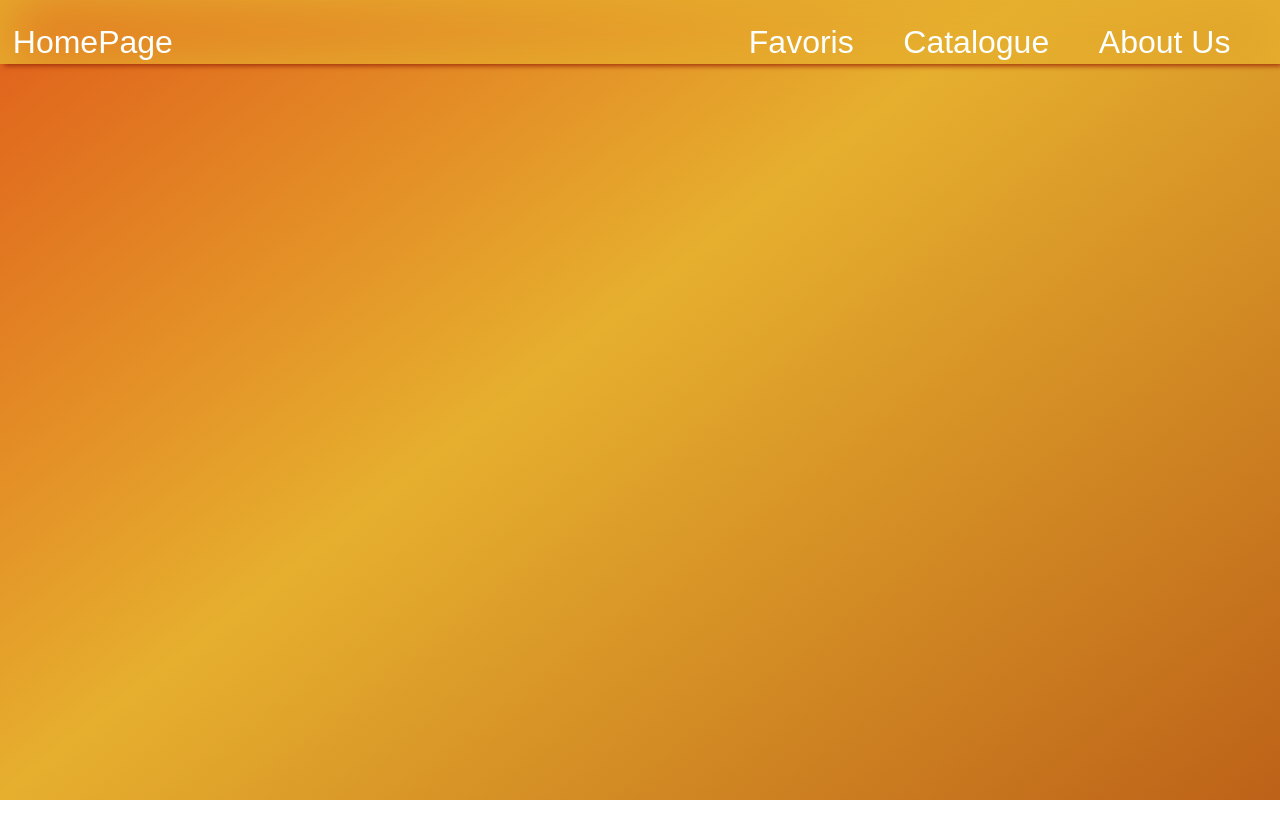
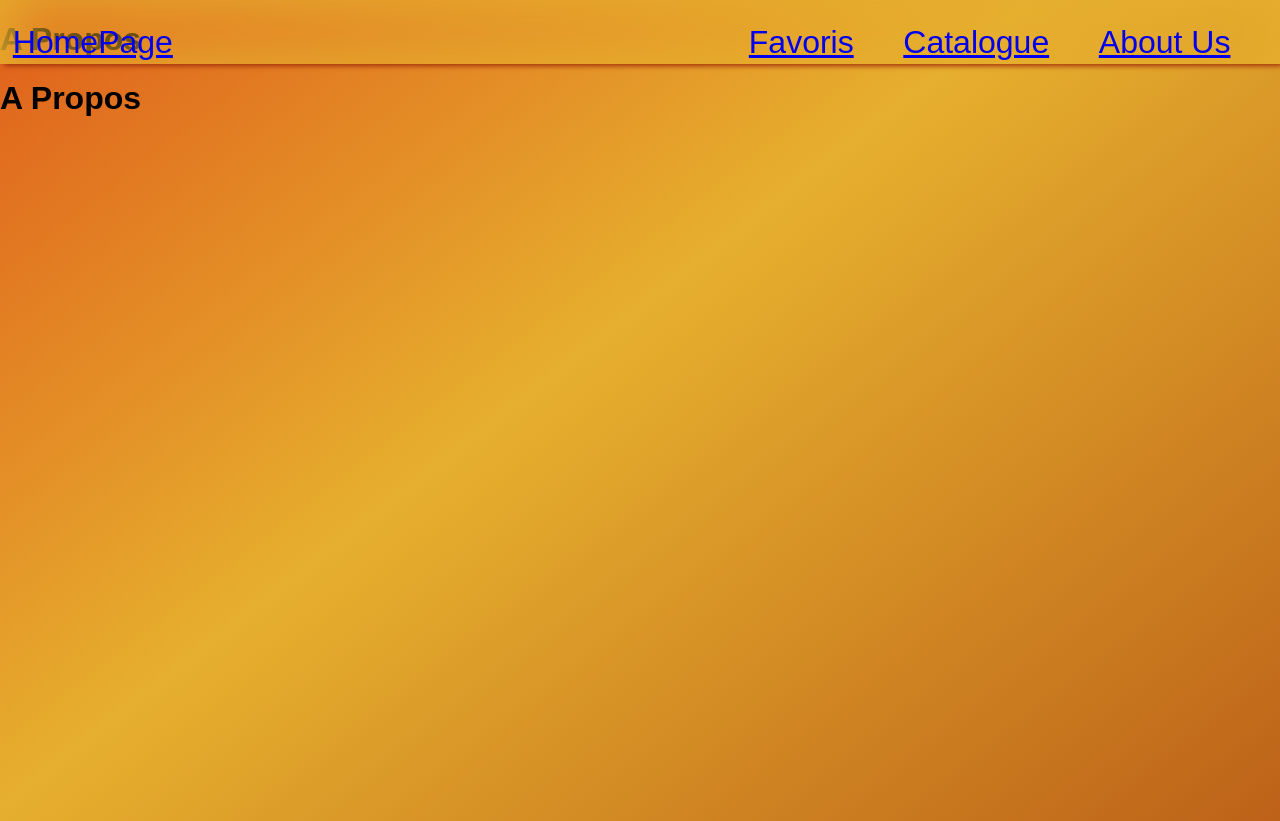
Before and after one commit to WildCodeSchool/paris-0921-p2-groupe6, a React (Vite) app: page /Apropos in a window 1280 px wide. Before the commit the page ends 800 px from the top, so only its background shows below. Built offline with nearby package versions, Linux system fonts and the light colour scheme; a web font is replaced by a local one.

Commit message:
1st router done, need polishing

```diff
--- a/package.json
+++ b/package.json
@@ -22,7 +22,8 @@
   ],
   "dependencies": {
     "react": "^17.0.2",
-    "react-dom": "^17.0.2"
+    "react-dom": "^17.0.2",
+    "react-router-dom": "^5.3.0"
   },
   "devDependencies": {
     "@vitejs/plugin-react-refresh": "^1.3.5",
--- a/src/App.jsx
+++ b/src/App.jsx
@@ -1,4 +1,5 @@
 import React from 'react';
+// import { BrowserRouter as  Router } from 'react-router-dom';
 
 import FooterNavbar from './FooterNavbar';
 import HeaderNavbar from './HeaderNavbar';
@@ -7,10 +8,10 @@ import './App.css';
 
 function App() {
   return (
-    <body>
+    <div>
       <HeaderNavbar />
       <FooterNavbar />
-    </body>
+    </div>
   );
 }
 
--- /dev/null
+++ b/src/Apropos.jsx
@@ -0,0 +1,11 @@
+import React from 'react';
+
+function Apropos() {
+  return (
+    <main>
+      <h1>A Propos</h1>
+    </main>
+  );
+}
+
+export default Apropos;
--- /dev/null
+++ b/src/Catalogue.jsx
@@ -0,0 +1,11 @@
+import React from 'react';
+
+function Catalogue() {
+  return (
+    <main>
+      <h1>Catalogue</h1>
+    </main>
+  );
+}
+
+export default Catalogue;
--- /dev/null
+++ b/src/Favoris.jsx
@@ -0,0 +1,11 @@
+import React from 'react';
+
+function Favoris() {
+  return (
+    <main>
+      <h1>Favoris</h1>
+    </main>
+  );
+}
+
+export default Favoris;
--- a/src/FooterNavbar.jsx
+++ b/src/FooterNavbar.jsx
@@ -1,15 +1,45 @@
 import React from 'react';
+import { BrowserRouter as Router, Route, Switch, NavLink } from 'react-router-dom';
+
+import Apropos from './Apropos';
+import Catalogue from './Catalogue';
+import Favoris from './Favoris';
+import HomePage from './Homepage';
 
 import './FooterNavbar.css';
 
 function FooterNavbar() {
   return (
+    <Router>
+      <Switch>
+        <Route exact path="/HomePage">
+          <HomePage />
+        </Route>
+        <Route exact path="/Catalogue">
+          <Catalogue />
+        </Route>
+        <Route exact path="/Favoris">
+          <Favoris />
+        </Route>
+        <Route exact path="/Apropos">
+          <Apropos />
+        </Route>
+      </Switch>
       <footer>
+        <NavLink to="HomePage">
           <span className="material-icons pushed">home</span>
+        </NavLink>
+        <NavLink to="Favoris">
           <span className="material-icons">bookmark_border</span>
+        </NavLink>
+        <NavLink to="Catalogue">
           <span className="material-icons">menu_book</span>
+        </NavLink>
+        <NavLink to="Apropos">
           <span className="material-icons">email</span>
+        </NavLink>
       </footer>
+    </Router>
   );
 }
 
--- a/src/HeaderNavbar.css
+++ b/src/HeaderNavbar.css
@@ -1,45 +1,44 @@
 @import './fonts.css';
 
 nav {
+  box-shadow: inset 1px 1px 60px 10px var(--lazy-mayo, 0.3), 3px 3px 5px -1px var(--lazy-barbecue, 0.5);
   display: none;
+  height: 8%;
+  left: 0;
+  list-style-type: none;
   position: fixed;
   top: 0;
-  left: 0;
   width: 100%;
-  height: 8%;
-  /* background-color: var(--lazy-barbecue); */
-  list-style-type: none;
-  box-shadow: inset 1px 1px 60px 10px var(--lazy-mayo, 0.3), 3px 3px 5px -1px var(--lazy-barbecue, 0.5);
 }
 
 ul {
+  align-items: center;
   display: flex;
-  align-items: center;
   justify-content: end;
   margin-left: 0;
   margin-top: 3vh;
 }
 
 li {
+  color: var(--lazy-white);
   display: flex;
+  font-size: 2em;
   margin-right: 4%;
-  color: var(--lazy-white);
-  font-size: 2em;
 }
 
 li:hover {
+  cursor: pointer;
   text-decoration: underline;
-  cursor: pointer;
 }
 
 li:nth-child(1) {
-  position: fixed;
   left: 0;
   margin-left: 1vw;
+  position: fixed;
 }
 
 @media screen and (min-width: 600px) {
   nav {
-    display: inline;
+    display: block;
   }
 }
--- a/src/HeaderNavbar.jsx
+++ b/src/HeaderNavbar.jsx
@@ -1,17 +1,51 @@
 import React from 'react';
+import { BrowserRouter as Router, NavLink, Route, Switch } from 'react-router-dom';
+
+import Apropos from './Apropos';
+import Catalogue from './Catalogue';
+import Favoris from './Favoris';
+import HomePage from './Homepage';
 
 import './HeaderNavbar.css';
 
 function HeaderNavbar() {
   return (
-    <nav>
-      <ul>
-        <li>HomePage</li>
-        <li>Favoris</li>
-        <li>Catalogue</li>
-        <li>About Us</li>
-      </ul>
-    </nav>
+    <Router>
+      <nav>
+        <ul>
+          <li>
+            <NavLink to="/HomePage">HomePage</NavLink>
+          </li>
+
+          <li>
+            <NavLink to="/Favoris">Favoris</NavLink>
+          </li>
+
+          <li>
+            <NavLink to="/Catalogue">Catalogue</NavLink>
+          </li>
+
+          <li>
+            <NavLink to="/Apropos">About Us</NavLink>
+          </li>
+        </ul>
+      </nav>
+
+      <Switch>
+        <Route exact path="/HomePage">
+          <HomePage />
+        </Route>
+        <Route exact path="/Catalogue">
+          <Catalogue />
+        </Route>
+        <Route exact path="/Favoris">
+          <Favoris />
+        </Route>
+        <Route exact path="/Apropos">
+          <Apropos />
+        </Route>
+      </Switch>
+    </Router>
   );
 }
 
--- /dev/null
+++ b/src/Homepage.jsx
@@ -0,0 +1,11 @@
+import React from 'react';
+
+function HomePage() {
+  return (
+    <main>
+      <h1>Homepage</h1>
+    </main>
+  );
+}
+
+export default HomePage;
```
Also changed, not shown: src/PageEnfants.jsx (added, +7 -0 lines), 1 other file (tests, documents, lock files or other folders). Lines whose indentation alone changed are shown as unchanged.
